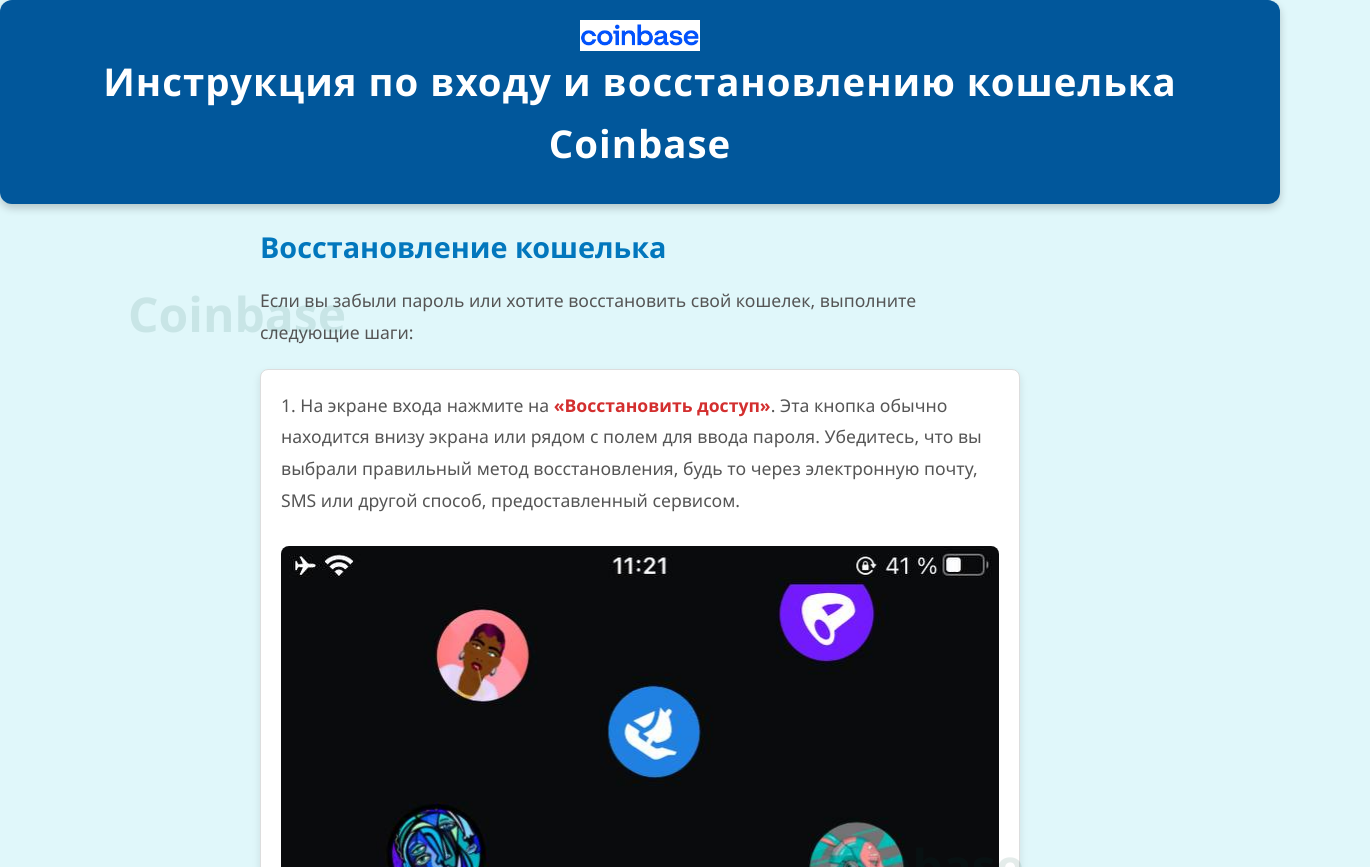
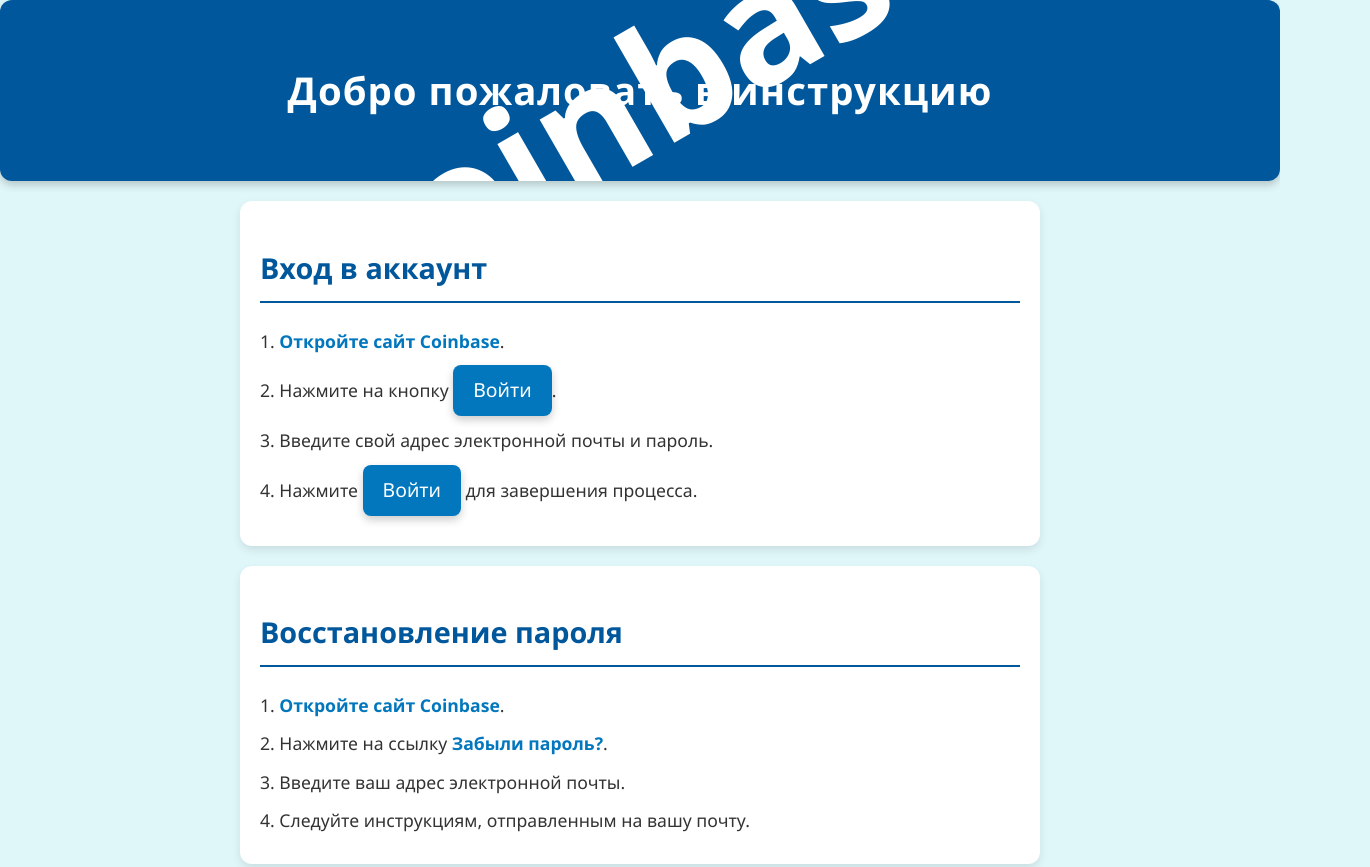
Before and after one commit to aim123w/coinbase-wallet-instruction, a plain HTML site: page index.html in a window 1280 px wide. Shown: the top 867 px of the page, 1370 px wide, since content can reach past the window. Drawn offline with Linux system fonts and the light colour scheme.

Commit message:
Update index.html

```diff
--- a/index.html
+++ b/index.html
@@ -5,66 +5,49 @@
     <meta name="viewport" content="width=device-width, initial-scale=1.0">
     <title>Инструкция по входу и восстановлению кошелька Coinbase</title>
     <style>
-        /* Сброс стилей по умолчанию */
-        * {
-            margin: 0;
-            padding: 0;
-            box-sizing: border-box;
-        }
-
         /* Основные стили для страницы */
         body {
             font-family: 'Segoe UI', Tahoma, Geneva, Verdana, sans-serif;
             line-height: 1.6;
             background: #e0f7fa; /* Светло-голубой фон */
             color: #333;
+            margin: 0;
             padding: 0;
-            background-image: url('coinbase-pattern.png'); /* Фон с текстурой */
-            background-size: cover;
-            background-repeat: no-repeat;
-            background-attachment: fixed;
-            position: relative;
         }
 
         header {
+            position: relative;
             background: #01579b; /* Темно-синий цвет для заголовка */
             color: #fff;
             text-align: center;
-            padding: 20px;
+            padding: 60px 20px; /* Увеличенный отступ для фона */
             border-radius: 12px;
             margin-bottom: 20px;
             box-shadow: 0 4px 8px rgba(0, 0, 0, 0.2);
+            overflow: hidden; /* Прячем текст за пределами заголовка */
         }
 
-        .logo {
-            max-width: 120px;
-            margin: 0 auto;
-            display: block;
+        .header-background-text {
+            position: absolute;
+            color: #fff; /* Белый цвет текста */
+            font-size: 10em; /* Размер шрифта */
+            font-weight: bold;
+            top: 50%;
+            left: 50%;
+            transform: translate(-50%, -50%) rotate(-30deg); /* Центрируем и поворачиваем текст */
+            white-space: nowrap; /* Не переносить текст */
+            z-index: 0;
+            pointer-events: none; /* Исключаем взаимодействие с текстом */
+            user-select: none; /* Запрещаем выделение текста */
         }
 
         h1 {
             font-size: 2.4em;
             font-weight: 700;
-            margin-bottom: 10px;
+            margin: 0;
             letter-spacing: 1px;
-        }
-
-        h2 {
-            font-size: 1.8em;
-            color: #0277bd; /* Средне-синий цвет для подзаголовков */
-            margin-bottom: 15px;
-            font-weight: 600;
-        }
-
-        p {
-            margin-bottom: 20px;
-            font-size: 1.1em;
-            line-height: 1.8;
-            color: #555;
-        }
-
-        strong {
-            color: #d32f2f; /* Красный цвет для выделенного текста */
+            position: relative;
+            z-index: 1;
         }
 
         main {
@@ -73,122 +56,74 @@
             padding: 0 20px;
         }
 
-        .step {
-            margin-bottom: 30px;
-            border: 1px solid #ddd;
-            border-radius: 8px;
-            background: #fff;
+        section {
+            background: #ffffff; /* Белый фон для секций */
+            border-radius: 12px;
             padding: 20px;
+            margin-bottom: 20px;
             box-shadow: 0 4px 8px rgba(0, 0, 0, 0.1);
         }
 
-        .step img {
-            width: 100%;
-            height: auto;
-            border-radius: 8px;
-            margin-top: 10px;
+        h2 {
+            font-size: 1.8em;
+            color: #01579b; /* Темно-синий цвет для подзаголовков */
+            border-bottom: 2px solid #01579b;
+            padding-bottom: 10px;
         }
 
-        footer {
-            text-align: center;
-            padding: 15px;
-            margin-top: 20px;
-            background: #01579b;
-            color: #fff;
-            border-radius: 12px;
-            box-shadow: 0 4px 8px rgba(0, 0, 0, 0.2);
+        p {
+            font-size: 1.1em;
+            margin: 10px 0;
         }
 
-        @media (max-width: 600px) {
-            h1 {
-                font-size: 1.8em;
-            }
-
-            h2 {
-                font-size: 1.4em;
-            }
+        a {
+            color: #0277bd; /* Ярко-синий цвет для ссылок */
+            text-decoration: none;
+            font-weight: bold;
         }
 
-        .background-text {
-            position: absolute;
-            color: #004d40;
-            font-size: 3em;
-            opacity: 0.1;
-            font-weight: bold;
-            pointer-events: none;
-            user-select: none;
+        a:hover {
+            text-decoration: underline;
         }
 
-        /* Позиционирование фонового текста */
-        .background-text:nth-of-type(odd) {
-            top: calc(5% + (10% * (var(--i) - 1)));
-            left: calc(5% + (10% * (var(--i) - 1)));
+        .button {
+            display: inline-block;
+            background: #0277bd; /* Ярко-синий цвет для кнопок */
+            color: #fff;
+            padding: 10px 20px;
+            font-size: 1.1em;
+            border-radius: 8px;
+            text-decoration: none;
+            box-shadow: 0 4px 8px rgba(0, 0, 0, 0.2);
+            transition: background 0.3s, box-shadow 0.3s;
         }
 
-        .background-text:nth-of-type(even) {
-            top: calc(5% + (10% * (var(--i) - 1)));
-            right: calc(5% + (10% * (var(--i) - 1)));
-        }
-
-        .background-text:nth-of-type(2n + 1) {
-            left: calc(10% + (10% * (var(--i) - 1)));
-        }
-
-        .background-text:nth-of-type(2n) {
-            right: calc(10% + (10% * (var(--i) - 1)));
-        }
-
-        .background-text:nth-of-type(2n + 1) {
-            bottom: calc(5% + (10% * (var(--i) - 1)));
-        }
-
-        .background-text:nth-of-type(2n) {
-            bottom: calc(10% + (10% * (var(--i) - 1)));
-        }
-
-        .background-text:nth-of-type(2n) {
-            bottom: calc(5% + (10% * (var(--i) - 1)));
+        .button:hover {
+            background: #01579b; /* Темно-синий цвет при наведении */
+            box-shadow: 0 6px 12px rgba(0, 0, 0, 0.3);
         }
     </style>
 </head>
 <body>
     <header>
-        <img src="photo_2024-07-25_11-51-10.jpg" class="logo" alt="Логотип Coinbase"> <!-- Добавьте логотип здесь -->
-        <h1>Инструкция по входу и восстановлению кошелька Coinbase</h1>
+        <div class="header-background-text">Coinbase</div>
+        <h1>Добро пожаловать в инструкцию</h1>
     </header>
     <main>
-        <h2>Восстановление кошелька</h2>
-        <p>Если вы забыли пароль или хотите восстановить свой кошелек, выполните следующие шаги:</p>
-        <div class="step">
-            <p>1. На экране входа нажмите на <strong>«Восстановить доступ»</strong>. Эта кнопка обычно находится внизу экрана или рядом с полем для ввода пароля. Убедитесь, что вы выбрали правильный метод восстановления, будь то через электронную почту, SMS или другой способ, предоставленный сервисом.</p>
-            <img src="photo_2024-07-25_11-26-06.jpg" alt="Экран входа с кнопкой восстановления доступа">
-        </div>
-        <div class="step">
-            <p>2. Введите свою <strong>фразу восстановления</strong>, которая состоит из 12 или 24 слов. Фраза восстановления — это специальный набор слов, который был предоставлен вам при создании кошелька. Эта фраза крайне важна и должна быть храниться в надежном месте. Введите слова в правильном порядке, как они были выданы.</p>
-            <img src="photo_2024-07-25_11-26-06.jpg" alt="Ввод фразы восстановления">
-        </div>
-        <div class="step">
-            <p>3. Следуйте инструкциям на экране, чтобы завершить процесс восстановления. На этом этапе система может попросить вас подтвердить свою личность или ввести дополнительную информацию для проверки. Убедитесь, что вы внимательно следуете всем шагам и проверяете введенные данные.</p>
-            <img src="photo_2024-07-25_11-26-25.jpg" alt="Инструкции на экране">
-        </div>
-        <div class="step">
-            <p>4. После успешного восстановления вы сможете использовать свой кошелек как обычно. Coinbase предоставляет надежную платформу для управления цифровыми активами и предлагает множество функций для удобства пользователей. Вы сможете отправлять и получать криптовалюту, обменивать ее на фиатные деньги, а также использовать другие услуги, которые предоставляет платформа.</p>
-        </div>
-        <p>Coinbase - это одна из ведущих криптовалютных платформ, предоставляющая услуги по покупке, продаже и хранению криптовалют. Мы гордимся тем, что можем предложить вам интуитивно понятный интерфейс, высокий уровень безопасности и поддержку клиентов мирового класса. Если у вас возникнут вопросы или проблемы, пожалуйста, не стесняйтесь обращаться в нашу службу поддержки. Мы всегда готовы помочь вам!</p>
+        <section>
+            <h2>Вход в аккаунт</h2>
+            <p>1. <a href="https://www.coinbase.com">Откройте сайт Coinbase</a>.</p>
+            <p>2. Нажмите на кнопку <span class="button">Войти</span>.</p>
+            <p>3. Введите свой адрес электронной почты и пароль.</p>
+            <p>4. Нажмите <span class="button">Войти</span> для завершения процесса.</p>
+        </section>
+        <section>
+            <h2>Восстановление пароля</h2>
+            <p>1. <a href="https://www.coinbase.com">Откройте сайт Coinbase</a>.</p>
+            <p>2. Нажмите на ссылку <a href="https://www.coinbase.com/forgot-password">Забыли пароль?</a>.</p>
+            <p>3. Введите ваш адрес электронной почты.</p>
+            <p>4. Следуйте инструкциям, отправленным на вашу почту.</p>
+        </section>
     </main>
-    <footer>
-        <p>&copy; 2024 Инструкция по Coinbase Wallet. Все права защищены.</p>
-    </footer>
-    <!-- Текст на фоне -->
-    <div class="background-text" style="--i: 1;">Coinbase</div>
-    <div class="background-text" style="--i: 2;">Coinbase</div>
-    <div class="background-text" style="--i: 3;">Coinbase</div>
-    <div class="background-text" style="--i: 4;">Coinbase</div>
-    <div class="background-text" style="--i: 5;">Coinbase</div>
-    <div class="background-text" style="--i: 6;">Coinbase</div>
-    <div class="background-text" style="--i: 7;">Coinbase</div>
-    <div class="background-text" style="--i: 8;">Coinbase</div>
-    <div class="background-text" style="--i: 9;">Coinbase</div>
-    <div class="background-text" style="--i: 10;">Coinbase</div>
 </body>
 </html>
```
